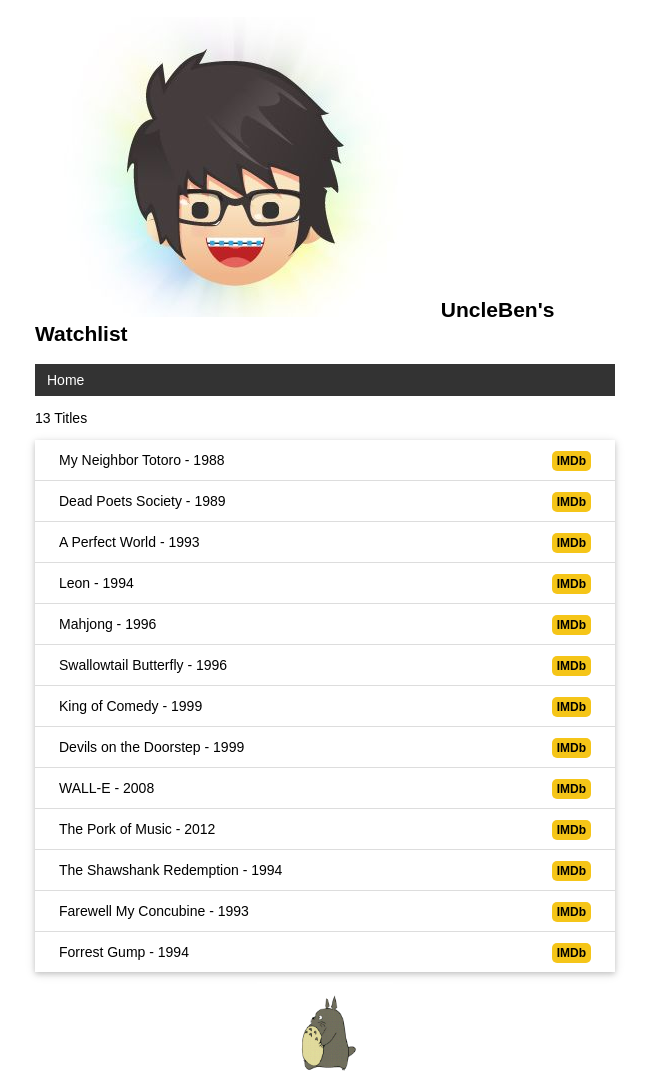
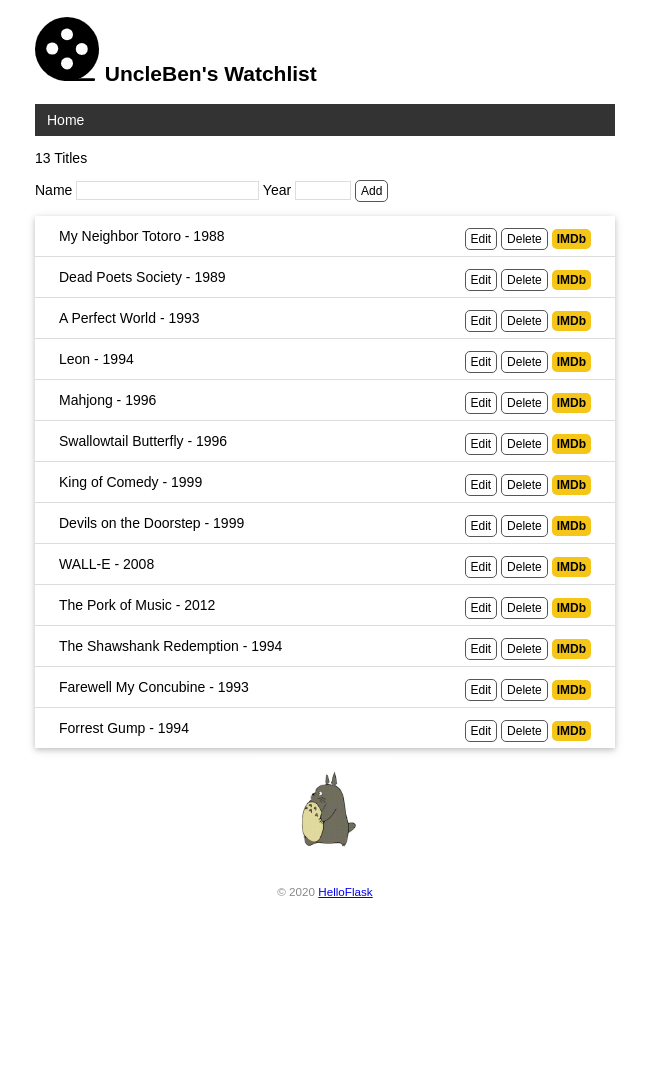
Before and after one commit to muncleben/watchlist, a Flask app: page / in a window 1280 px wide. Shown: the whole page, without its empty margins (315-964 px from the left). After the commit the page ends 898 px from the top, so only its background shows below. Run offline with Flask 2, Linux system fonts and the light colour scheme; data comes from the database, SQL or seed files in the repository; both versions use the stored data as it was after the commit.

Commit message:
Create, edit and delete item by form.

```diff
--- a/watchlist-venv/app.py
+++ b/watchlist-venv/app.py
@@ -1,4 +1,4 @@
-from flask import Flask, render_template
+from flask import Flask, render_template, request, redirect, flash
 from flask import escape
 from flask import url_for
 from flask_sqlalchemy import SQLAlchemy
@@ -10,6 +10,7 @@ import click
 app = Flask(__name__)
 app.config['SQLALCHEMY_DATABASE_URI'] = 'sqlite:///' + os.path.join(app.root_path, 'data.db')
 app.config['SQLALCHEMY_TRACK_MODIFICATIONS'] = False
+app.config['SECRET_KEY'] = 'dev'
 db = SQLAlchemy(app)
 
 
@@ -61,11 +62,52 @@ def forge():
     click.echo('Done.')
 
 
-@app.route('/')
+@app.route('/', methods=['GET', 'POST'])
 def index():
+    if request.method == 'POST':
+        title = request.form.get('title')
+        year = request.form.get('year')
+        if not title or not year or len(year) > 4 or len(title) > 60:
+            flash('Invalid input.')
+            return redirect(url_for('index'))
+        movie = Movie(title=title, year=year)
+        db.session.add(movie)
+        db.session.commit()
+        flash('Item created.')
+        return redirect(url_for('index'))
     user = User.query.first()
     movies = Movie.query.all()
     return render_template('index.html', user=user, movies=movies)
+
+
+@app.route('/movie/edit/<int:movie_id>', methods=['GET', 'POST'])
+def edit(movie_id):
+    movie = Movie.query.get_or_404(movie_id)
+
+    if request.method == 'POST':
+        title = request.form['title']
+        year = request.form['year']
+
+        if not title or not year or len(year) > 4 or len(title) > 60:
+            flash('Invalid input.')
+            return redirect(url_for('edit', movie_id=movie_id))
+
+        movie.title = title
+        movie.year = year
+        db.session.commit()
+        flash('Item updated.')
+        return redirect(url_for('index'))
+
+    return render_template('edit.html', movie=movie)
+
+
+@app.route('/movie/delete/<int:movie_id>', methods=['POST'])
+def delete(movie_id):
+    movie = Movie.query.get_or_404(movie_id)
+    db.session.delete(movie)
+    db.session.commit()
+    flash('Item deleted.')
+    return redirect(url_for('index'))
 
 
 @app.context_processor
@@ -82,14 +124,14 @@ def user_page(name):
     return 'User: %s page' % escape(name)
 
 
-@app.route('/test')
-def test_url_for():
-    print(url_for('hello'))
-    print(url_for('user_page', name='uncleben'))
-    print(url_for('user_page', name='peter'))
-    print(url_for('test_url_for'))
-    print(url_for('test_url_for', num=2))
-    return 'This is test page!'
+# @app.route('/test')
+# def test_url_for():
+#     print(url_for('hello'))
+#     print(url_for('user_page', name='uncleben'))
+#     print(url_for('user_page', name='peter'))
+#     print(url_for('test_url_for'))
+#     print(url_for('test_url_for', num=2))
+#     return 'This is test page!'
 
 
 if __name__ == '__main__':
--- a/watchlist-venv/static/style.css
+++ b/watchlist-venv/static/style.css
@@ -79,3 +79,49 @@ nav li a:hover {
     border-radius: 5px;
     padding: 3px 5px;
 }
+
+/* 覆盖某些浏览器对 input 元素定义的字体 */
+input[type=submit] {
+    font-family: inherit;
+}
+
+input[type=text] {
+    border: 1px solid #ddd;
+ }
+
+input[name=year] {
+    width: 50px;
+}
+
+.btn {
+    font-size: 12px;
+    padding: 3px 5px;
+    text-decoration: none;
+    cursor: pointer;
+    background-color: white;
+    color: black;
+    border: 1px solid #555555;
+    border-radius: 5px;
+}
+
+.btn:hover {
+    text-decoration: none;
+    background-color: black;
+    color: white;
+    border: 1px solid black;
+}
+
+.alert {
+    position: relative;
+    padding: 7px;
+    margin: 7px 0;
+    border: 1px solid transparent;
+    color: #004085;
+    background-color: #cce5ff;
+    border-color: #b8daff;
+    border-radius: 5px;
+}
+
+.inline-form {
+    display: inline;
+}
--- a/watchlist-venv/templates/base.html
+++ b/watchlist-venv/templates/base.html
@@ -10,6 +10,9 @@
     {% endblock %}
 </head>
 <body>
+    {% for message in get_flashed_messages() %}
+    <div class="alert">{{ message }}</div>
+    {% endfor %}
     <h2>
         <img src="{{ url_for('static', filename='images/avatar.jpg') }}" alt="Avatar">
         {{ user.name }}'s Watchlist
@@ -20,5 +23,8 @@
         </ul>
     </nav>
     {% block content %}{% endblock %}
+    <footer>
+        <small>&copy; 2020 <a href="http://helloflask.com/tutorial">HelloFlask</a></small>
+    </footer>
 </body>
 </html>
--- a/watchlist-venv/templates/index.html
+++ b/watchlist-venv/templates/index.html
@@ -1,11 +1,23 @@
 {% extends 'base.html' %}
 {% block content %}
 <p>{{ movies|length }} Titles</p>
+<form method="POST">
+    Name <input type="text" name="title" autocomplete="off" required>
+    Year <input type="text" name="year" autocomplete="off" required>
+    <input class="btn" type="submit" name="submit" value="Add">
+</form>
+
+
 <ul class="movie-list">
     {% for movie in movies %}
     <li>{{ movie.title }} - {{ movie.year }}
         <span class="float-right">
+            <a class="btn" href="{{ url_for('edit', movie_id=movie.id) }}">Edit</a>
+            <form class="inline-form" method="POST" action="{{ url_for('delete', movie_id=movie.id) }}">
+                <input class="btn" type="submit" name="delete" value="Delete" onclick="return confirm('Are you sure?')">
+            </form>
             <a class="imdb" href="https://www.imdb.com/find?q={{ movie.title }}" target="_blank" title="Find this movie on IMDb">IMDb</a>
+
         </span>
     </li>
     {% endfor %}
```
Also changed, not shown: watchlist-venv/templates/edit.html (added, +10 -0 lines), watchlist-venv/data.db, watchlist-venv/static/images/avatar.jpg.
